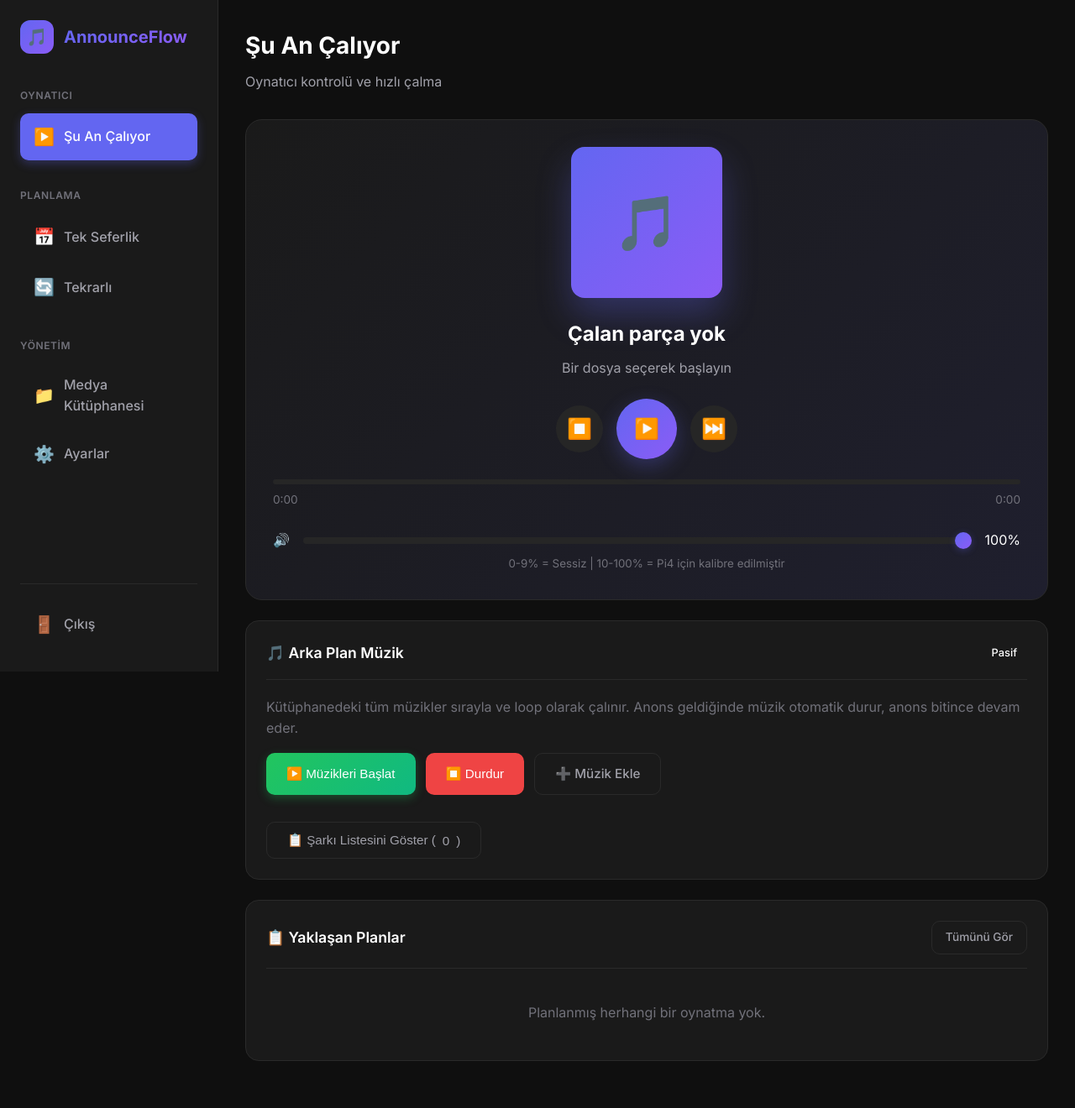
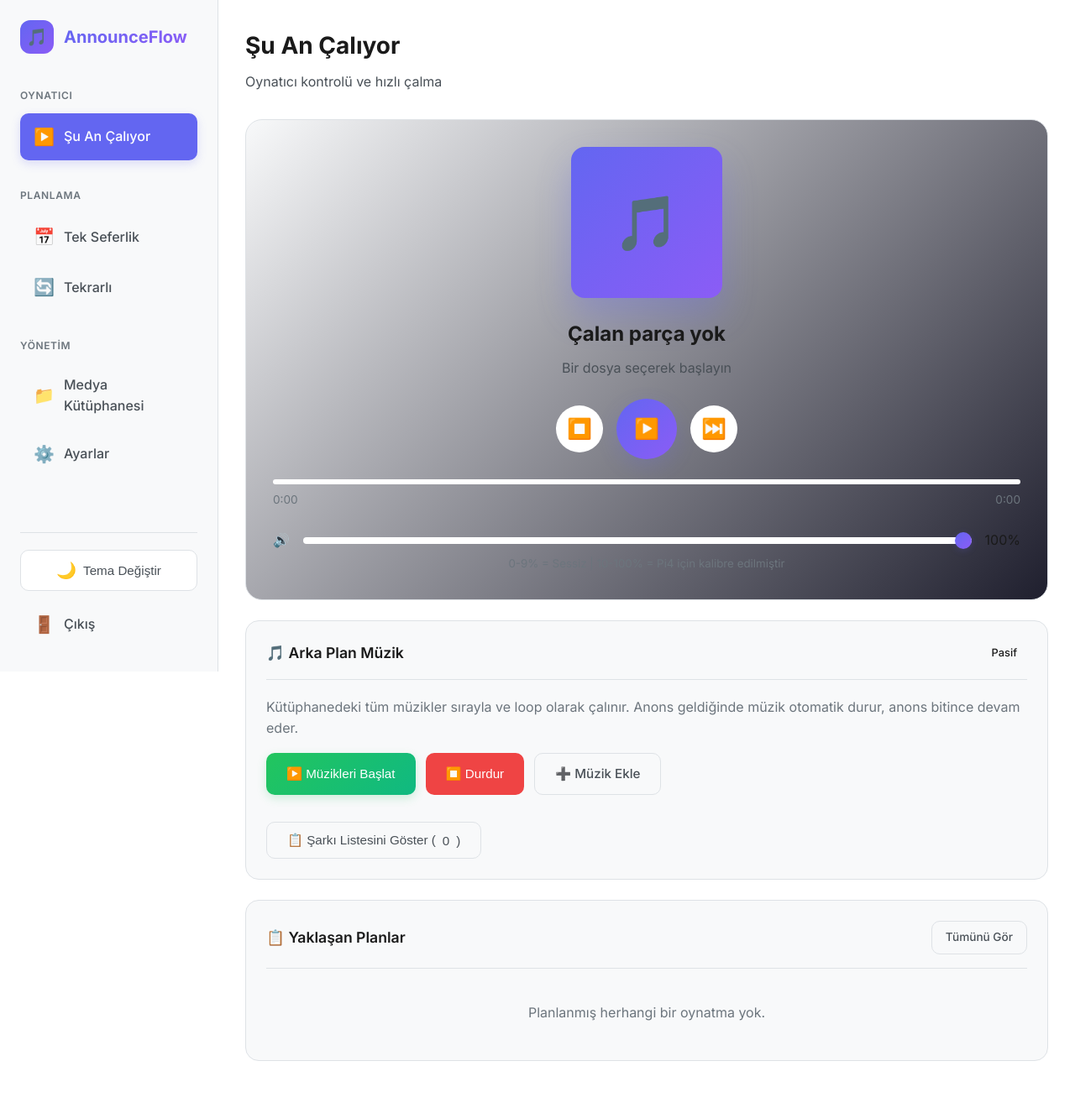
Before and after one commit to berkaybakac/announceflow, a Flask app: page / in a window 1280 px wide. Shown: the whole page at 84% size. Run offline with Flask 3, Linux system fonts and the light colour scheme; the visitor is signed in with stand-in values (Sample User, id 1); data comes from the database, SQL or seed files in the repository; data that the repository does not hold is empty.

Commit message:
feat: add light/dark mode theme toggle
- Add light mode CSS variables with appropriate colors
- Create theme toggle button in sidebar (before logout)
- Implement JavaScript theme switcher with localStorage persistence
- Default theme: light (user can toggle to dark mode)
- Theme preference persists across sessions

```diff
--- a/templates/base.html
+++ b/templates/base.html
@@ -26,6 +26,28 @@
             --text-muted: #71717a;
             --border: #2a2a2a;
             --border-hover: #3a3a3a;
+            --gradient-1: linear-gradient(135deg, #6366f1 0%, #8b5cf6 100%);
+            --gradient-2: linear-gradient(135deg, #22c55e 0%, #10b981 100%);
+        }
+
+        /* Light Mode */
+        [data-theme="light"] {
+            --bg-dark: #ffffff;
+            --bg-card: #f8f9fa;
+            --bg-card-hover: #e9ecef;
+            --bg-input: #ffffff;
+            --primary: #6366f1;
+            --primary-hover: #818cf8;
+            --primary-glow: rgba(99, 102, 241, 0.2);
+            --success: #22c55e;
+            --success-glow: rgba(34, 197, 94, 0.2);
+            --warning: #f59e0b;
+            --danger: #ef4444;
+            --text-primary: #1a1a1a;
+            --text-secondary: #495057;
+            --text-muted: #6c757d;
+            --border: #dee2e6;
+            --border-hover: #ced4da;
             --gradient-1: linear-gradient(135deg, #6366f1 0%, #8b5cf6 100%);
             --gradient-2: linear-gradient(135deg, #22c55e 0%, #10b981 100%);
         }
@@ -530,6 +552,35 @@
             font-size: 0.85rem;
             color: var(--text-muted);
         }
+
+        /* Theme Toggle Button */
+        .theme-toggle-btn {
+            width: 100%;
+            display: flex;
+            align-items: center;
+            justify-content: center;
+            gap: 8px;
+            padding: 12px;
+            border-radius: 10px;
+            border: 1px solid var(--border);
+            background: var(--bg-input);
+            color: var(--text-secondary);
+            font-weight: 500;
+            font-size: 0.95rem;
+            cursor: pointer;
+            transition: all 0.2s ease;
+            margin-bottom: 12px;
+        }
+
+        .theme-toggle-btn:hover {
+            border-color: var(--primary);
+            color: var(--primary);
+            background: var(--bg-card-hover);
+        }
+
+        #themeIcon {
+            font-size: 1.2rem;
+        }
     </style>
     {% block extra_css %}{% endblock %}
 </head>
@@ -579,6 +630,10 @@
             </nav>
 
             <div style="margin-top: auto; padding-top: 20px; border-top: 1px solid var(--border);">
+                <button id="themeToggle" class="theme-toggle-btn">
+                    <span id="themeIcon">☀️</span>
+                    <span>Tema Değiştir</span>
+                </button>
                 <a href="/logout" class="nav-link">
                     <span class="nav-icon">🚪</span>
                     <span>Çıkış</span>
@@ -619,6 +674,33 @@
                 }, 4000);
             }
         });
+
+        // Theme Switcher
+        (function() {
+            const themeToggle = document.getElementById('themeToggle');
+            const themeIcon = document.getElementById('themeIcon');
+            const html = document.documentElement;
+
+            // Load saved theme or default to light
+            const savedTheme = localStorage.getItem('theme') || 'light';
+            html.setAttribute('data-theme', savedTheme);
+            updateIcon(savedTheme);
+
+            // Toggle theme on button click
+            themeToggle.addEventListener('click', () => {
+                const currentTheme = html.getAttribute('data-theme');
+                const newTheme = currentTheme === 'light' ? 'dark' : 'light';
+
+                html.setAttribute('data-theme', newTheme);
+                localStorage.setItem('theme', newTheme);
+                updateIcon(newTheme);
+            });
+
+            // Update icon based on theme
+            function updateIcon(theme) {
+                themeIcon.textContent = theme === 'light' ? '🌙' : '☀️';
+            }
+        })();
     </script>
     {% block extra_js %}{% endblock %}
 </body>
```
